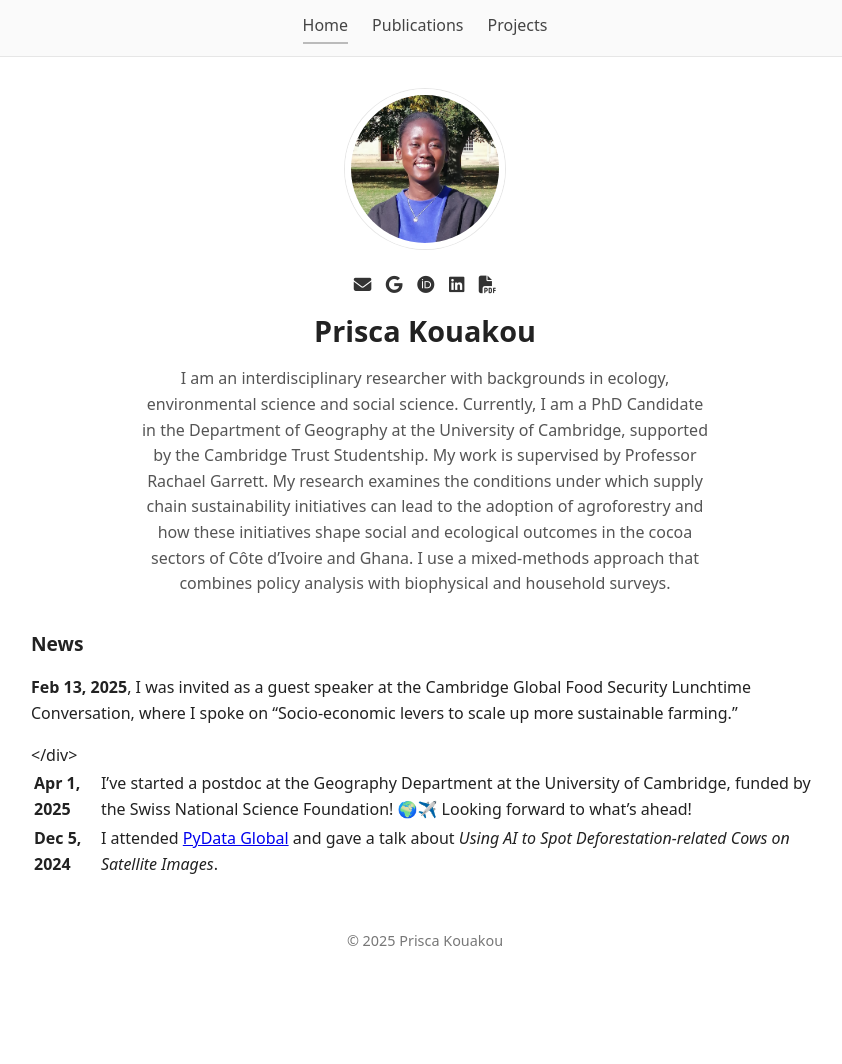
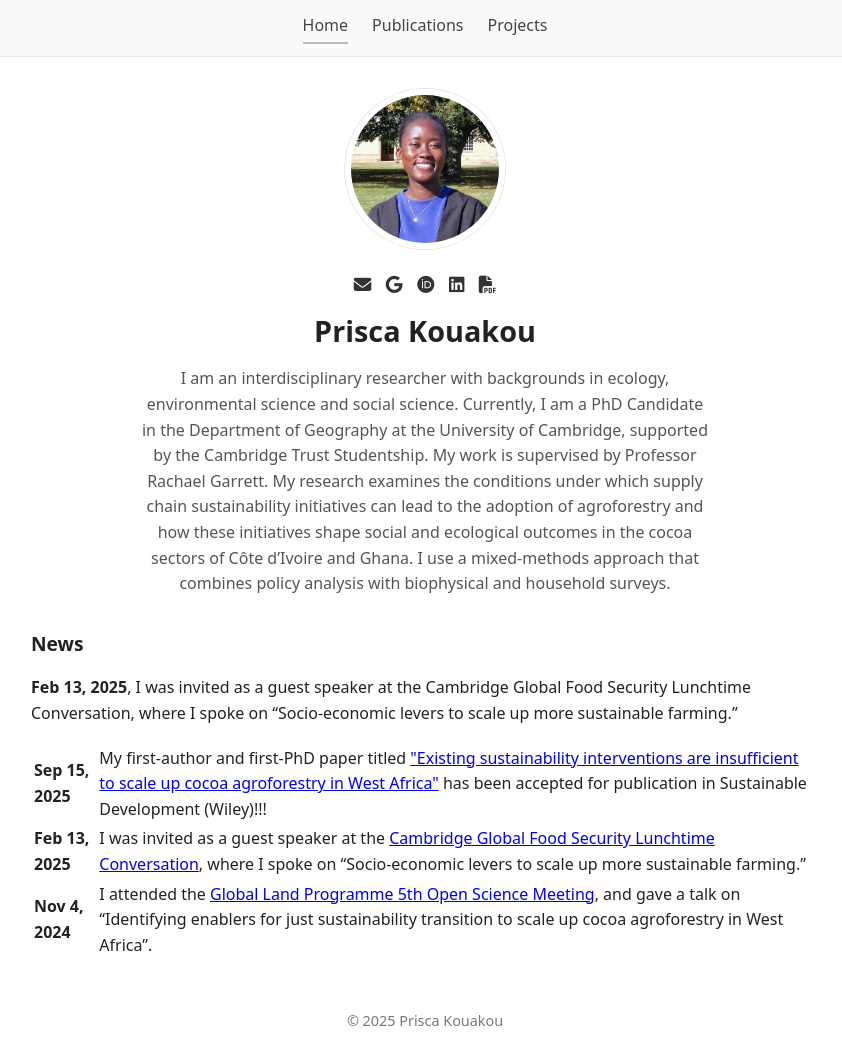
Before and after one commit to priscakmkouakou/priscakmkouakou.github.io, a Jekyll site: the page built from index.md, in a window 1280 px wide. Shown: the whole page, without its empty margins (215-1057 px from the left). Built offline with Jekyll 4.4.1, drawn with Linux system fonts in a browser that asks for light colours; before the commit the page ends 984 px from its top, so only the background shows below that.

Commit message:
Update index.md

```diff
--- a/index.md
+++ b/index.md
@@ -24,13 +24,16 @@ layout: default
   <p><strong>Feb 13, 2025</strong>,  I was invited as a guest speaker at the Cambridge Global Food Security Lunchtime Conversation, where I spoke on “Socio-economic levers to scale up more sustainable farming.”</p>
 
   <table>
-</div>
-  <tr>
-    <td><strong>Apr 1, 2025</strong></td>
-    <td>I’ve started a postdoc at the Geography Department at the University of Cambridge, funded by the Swiss National Science Foundation! 🌍✈️ Looking forward to what’s ahead!</td>
+   <tr>
+    <td><strong>Sep 15, 2025</strong></td>
+    <td>My first-author and first-PhD paper titled <a href="https://www.repository.cam.ac.uk/handle/1810/389512/">"Existing sustainability interventions are insufficient to scale up cocoa agroforestry in West Africa"</a> has been accepted for publication in Sustainable Development (Wiley)!!!</td>
   </tr>
   <tr>
-    <td><strong>Dec 5, 2024</strong></td>
-    <td>I attended <a href="https://pydata.org/global2024/">PyData Global</a> and gave a talk about <em>Using AI to Spot Deforestation-related Cows on Satellite Images</em>.</td>
+    <td><strong>Feb 13, 2025</strong></td>
+    <td>I was invited as a guest speaker at the <a href="https://www.globalfood.cam.ac.uk/events/lunchtime-conversation-socio-economic-levers-scale-more-sustainable-farming/">Cambridge Global Food Security Lunchtime Conversation</a>, where I spoke on “Socio-economic levers to scale up more sustainable farming.”</td>
+  </tr>
+  <tr>
+    <td><strong>Nov 4, 2024</strong></td>
+    <td>I attended the <a href="https://glp.earth/news-events/events/5th-open-science-meeting-pathways-sustainable-and-just-land-systems/">Global Land Programme 5th Open Science Meeting</a>, and gave a talk on “Identifying enablers for just sustainability transition to scale up cocoa agroforestry in West Africa”.</td>
   </tr>
   <table>
```
